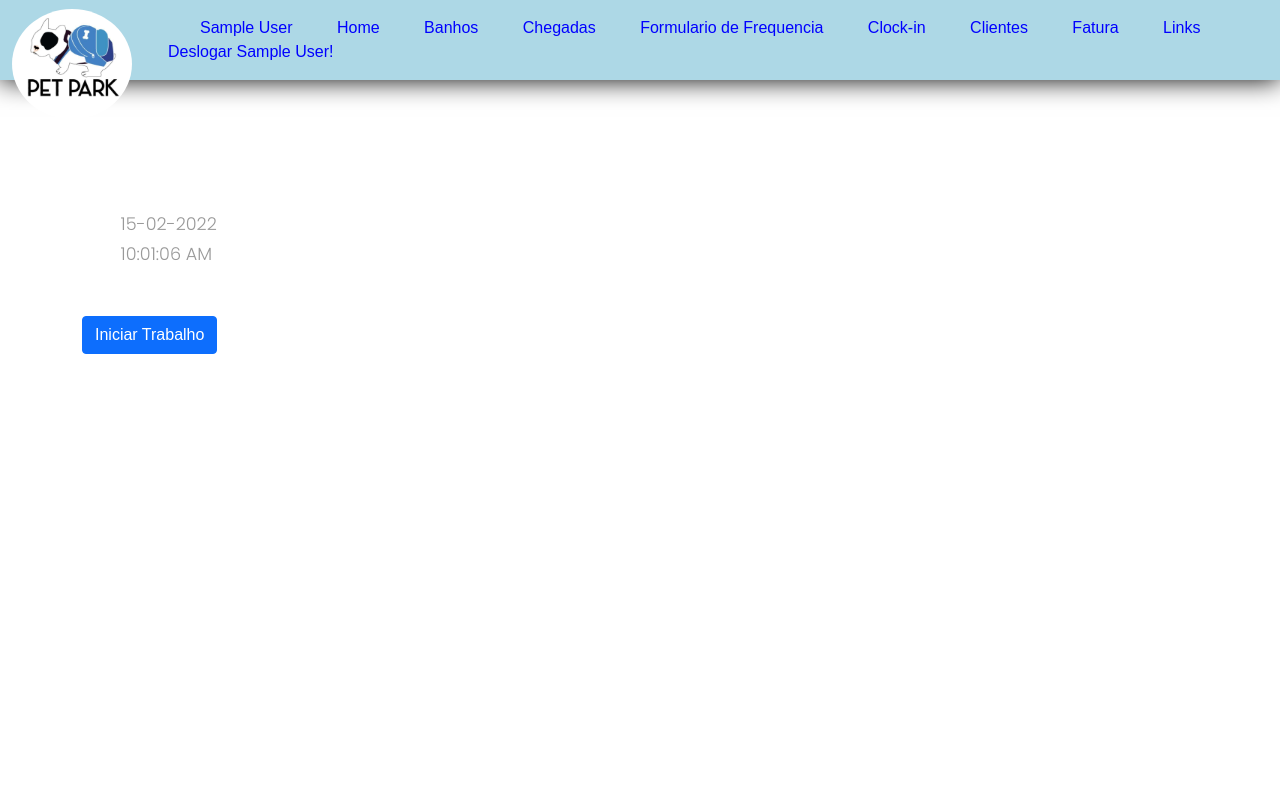
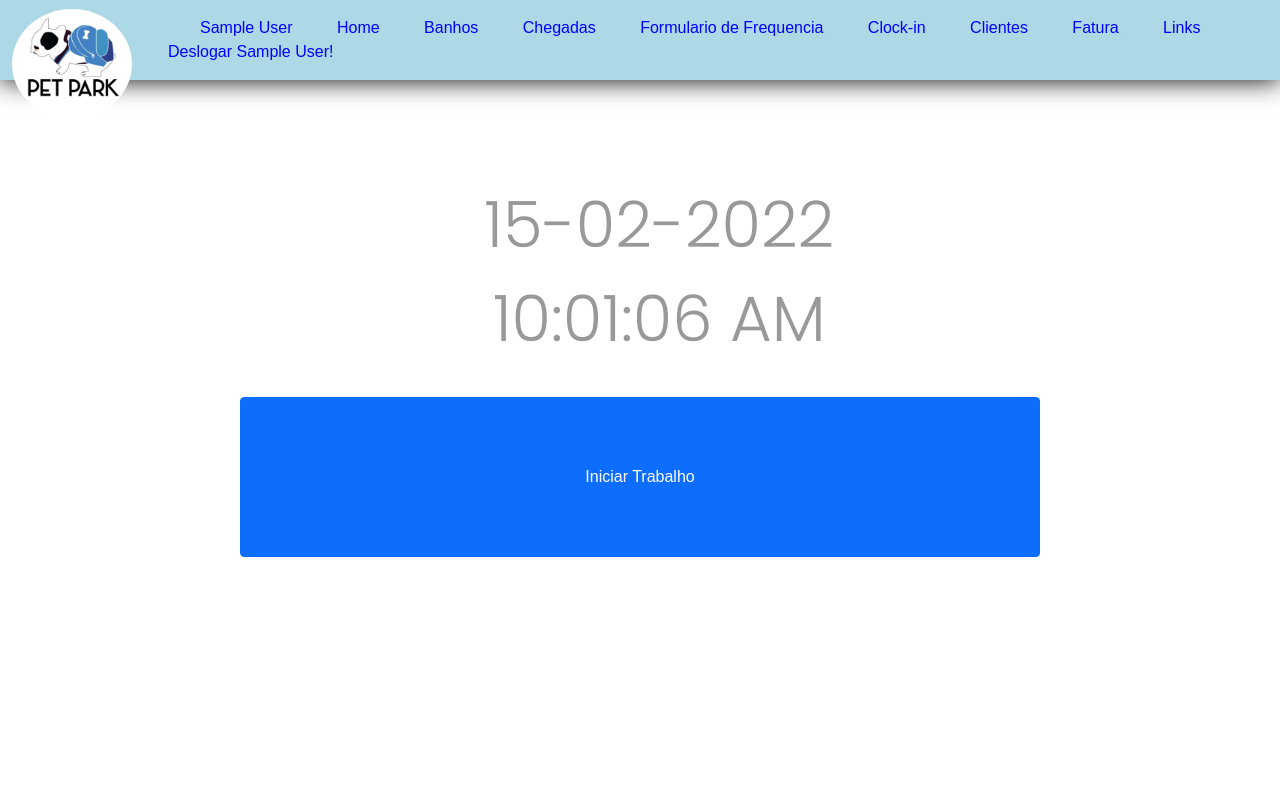
Before and after one commit to cassiorodrigo/apipetsite, a Flask app: page /clockin in a window 1280 px wide. Shown: the top 797 px of the page. Run offline with Flask 2, Linux system fonts and the light colour scheme; the visitor is signed in with stand-in values (Sample User, id 1); data that the repository does not hold is empty; some libraries are stand-ins or nearby versions.

Commit message:
larger size for clockin and out

```diff
--- a/templates/base.html
+++ b/templates/base.html
@@ -21,7 +21,18 @@
 table, th, tr, td {
     border: 1px solid black;
     font-size: 2rem;
+    vertical-align: 'middle';
     }
+
+.clock{
+    font-size:4rem;
+}
+
+.loginout{
+    height:20vh;
+    width:100vh;
+    font-seize:3rem;
+}
 
 .btn-secondary{
     font-size: 2rem;
--- a/templates/clockin.html
+++ b/templates/clockin.html
@@ -1,21 +1,27 @@
 {% extends "base.html" %}
 <meta http-equiv="refresh" content="1; url={{ url_for('clockin') }}">
 {% block content%}
+<center>
 <p>
     {% set timestring = datetime.now(tz).strftime("Hora: %H:%M:%S") %}
 
-        {{ datetime.now(tz).strftime("%d-%m-%Y") }}
-        <label id="clock"> {{ timestring }} </label>
+        <label class="clock mb-5">{{ datetime.now(tz).strftime("%d-%m-%Y") }}</label>
+        <label id="clock" class="clock mt-3"> {{ timestring }} </label>
 
 </p>
+</center>
 
-<form method="POST">
+<center>
+
+    <form method="POST">
     {% if current_user.clockout %}
-        <input type="submit" class="btn btn-primary" value="Iniciar Trabalho" onclick="url_for('clockin')">
+        <input type="submit" class="btn btn-primary loginout" value="Iniciar Trabalho" onclick="url_for('clockin')">
     {% else %}
-        <input type="submit" class="btn btn-danger" value="Terminar Trabalho" onclick="url_for('clockin')">
+        <input type="submit" class="btn btn-danger loginout" value="Terminar Trabalho" onclick="url_for('clockin')">
     {% endif %}
-</form>
+    </form>
+
+</center>
 
 <script>
 document.addEventListener("DOMContentLoaded", function(event) {
--- a/templates/edit_databases.html
+++ b/templates/edit_databases.html
@@ -31,6 +31,7 @@
             </table>
         </div>
     </div>
+    </div>
 </center>
         <!--input type="button" class="alert alert-info" onclick="colunas.hidden=false" value="Mostrar Colunas"--><br>
 {% endif %}
@@ -54,6 +55,7 @@ async function mostracolunas(tabela){
         for (let i of e){
             ntd = document.createElement('td');
             ntd.innerHTML = i;
+            ntd.setAttribute("class", "p-4")
             ntr.appendChild(ntd)
             };
         tabela_dados.appendChild(ntr)
```
Also changed, not shown: templates/frequencia.html (+5 -5 lines).
